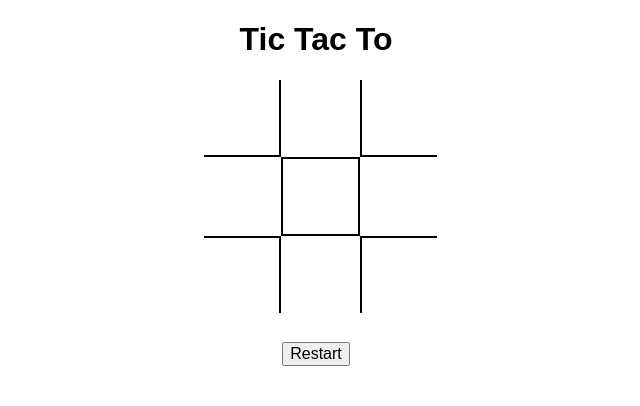
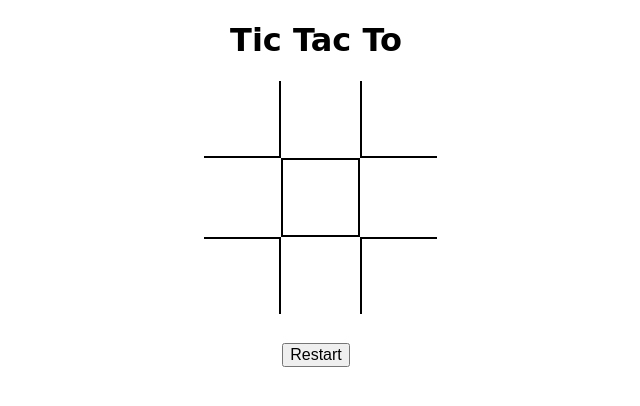
Before and after one commit to Mayur-Srivathsa/Tic-tac-toe, a plain HTML site: page index.html in a window 1280 px wide. Shown: the whole page, without its empty margins (324-964 px from the left). Drawn offline with Linux system fonts and the light colour scheme.

Commit message:
Update style.css

```diff
--- a/style.css
+++ b/style.css
@@ -1,5 +1,5 @@
 #head{
-    font-family: 'Patrick Hand', sans-serif;
+    font-family: 'Permanent Marker', cursive;
     text-align: center;
 }
 #hat{
```
